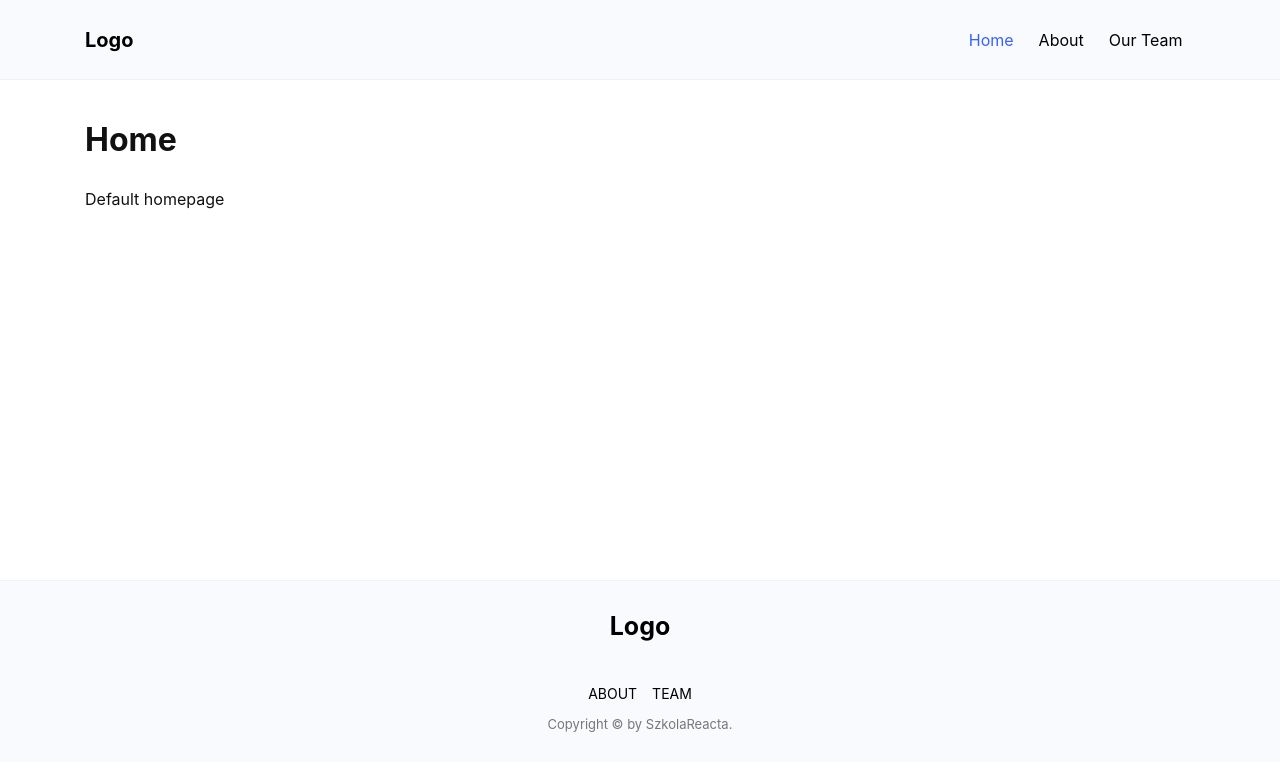
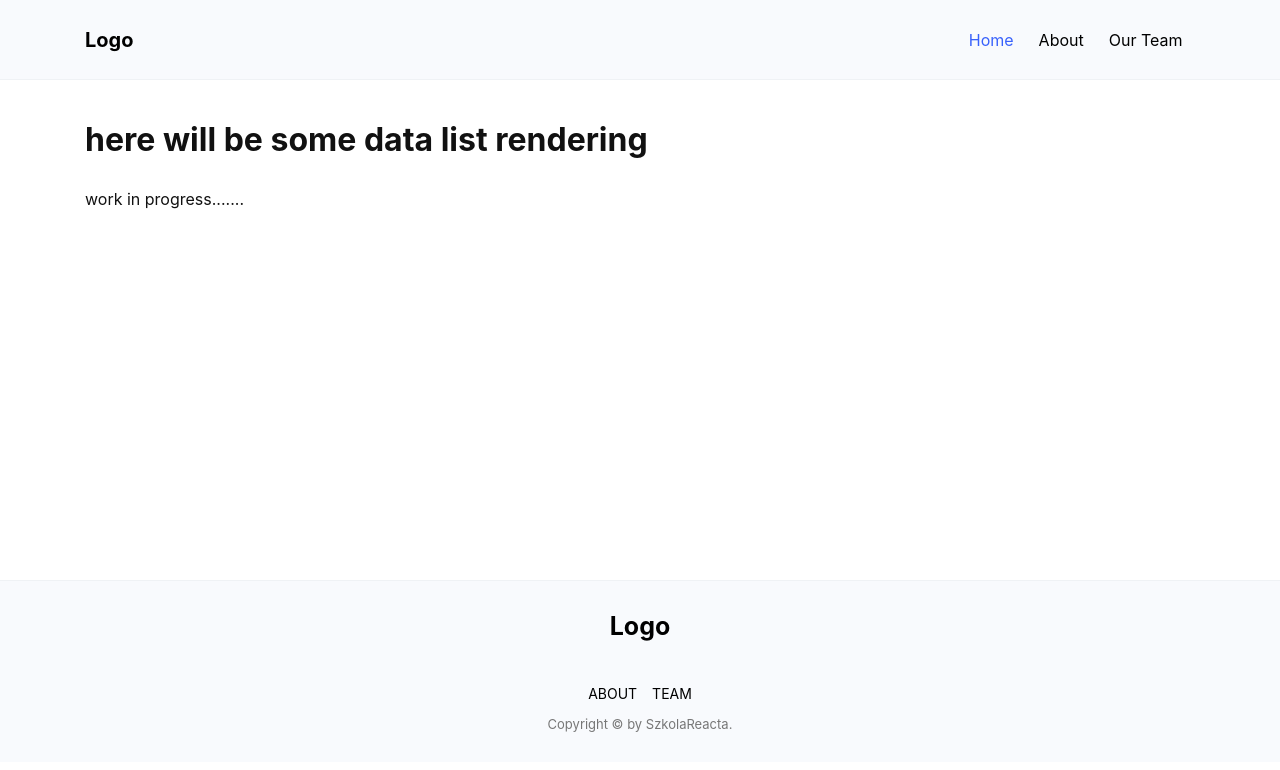
Before and after one commit to szkola-reacta/team-red-v2-app, a React (Create React App) app: page / in a window 1280 px wide. Shown: the top 770 px of the page. Built offline with nearby package versions, Linux system fonts and the light colour scheme.

Commit message:
initial commit for listing data

```diff
--- a/src/pages/Home.js
+++ b/src/pages/Home.js
@@ -1,8 +1,8 @@
 function Home() {
   return (
     <>
-      <h1>Home</h1>
-      <p>Default homepage </p>
+      <h1>here will be some data list rendering</h1>
+      <p>work in progress.......</p>
     </>
   );
 }
```
Also changed, not shown: .eslintrc.js.
